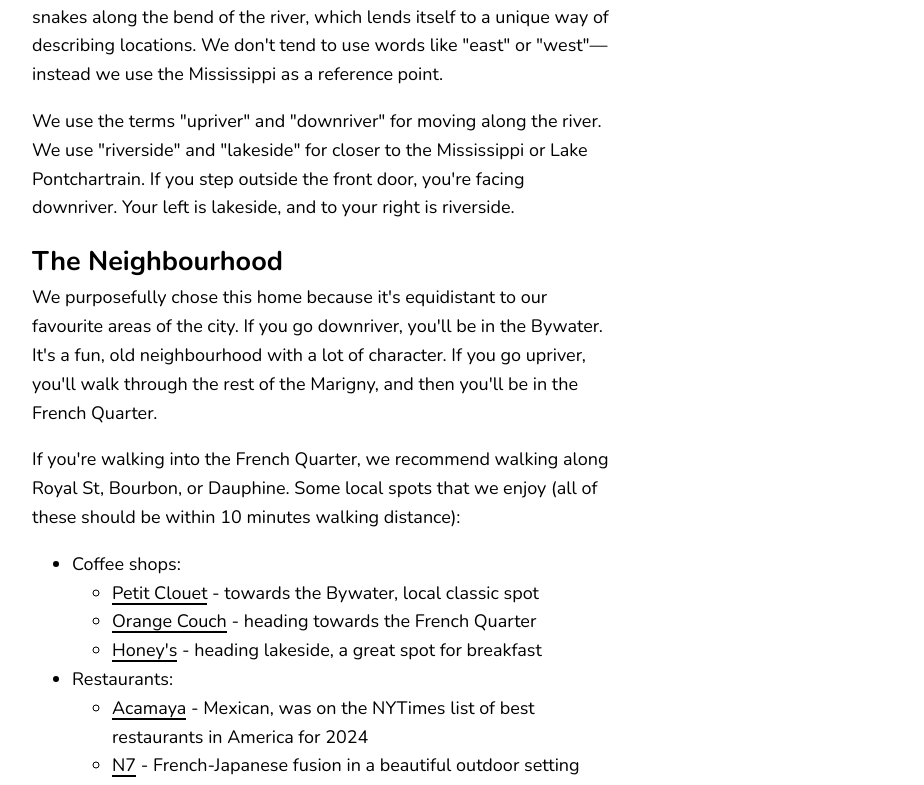
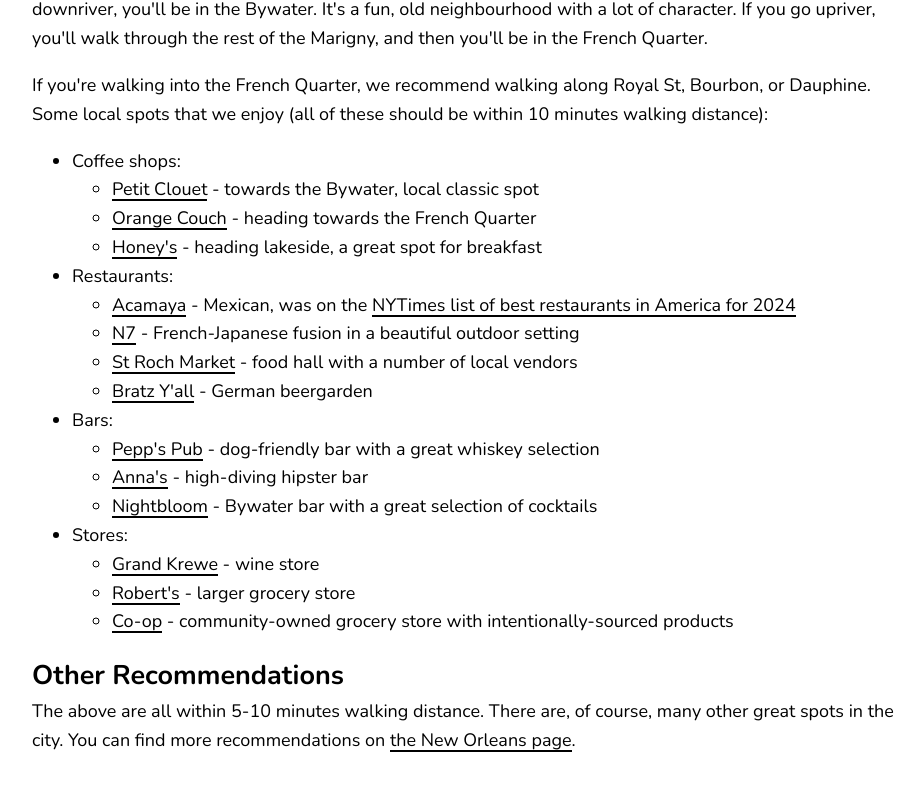
Before and after one commit to malrase/malrasedotcom, a Next.js app: page /blue-house in a window 1280 px wide. Shown: the part 1024-1809 px from the top of the page, without its empty margins (258-1182 px from the left). Built offline with nearby package versions, Linux system fonts and the light colour scheme.

Commit message:
Update houses content max-width to 900px
Amp-Thread-ID: https://ampcode.com/threads/T-019d0645-2e9b-71be-9bfb-b8d61593608a
Co-authored-by: Amp <amp@ampcode.com>

```diff
--- a/styles/_houses.scss
+++ b/styles/_houses.scss
@@ -1,11 +1,11 @@
 .blue-house {
   .content {
-    max-width: 600px;
+    max-width: 900px;
   }
 }
 
 .red-house {
   .content {
-    max-width: 600px;
+    max-width: 900px;
   }
 }
```
